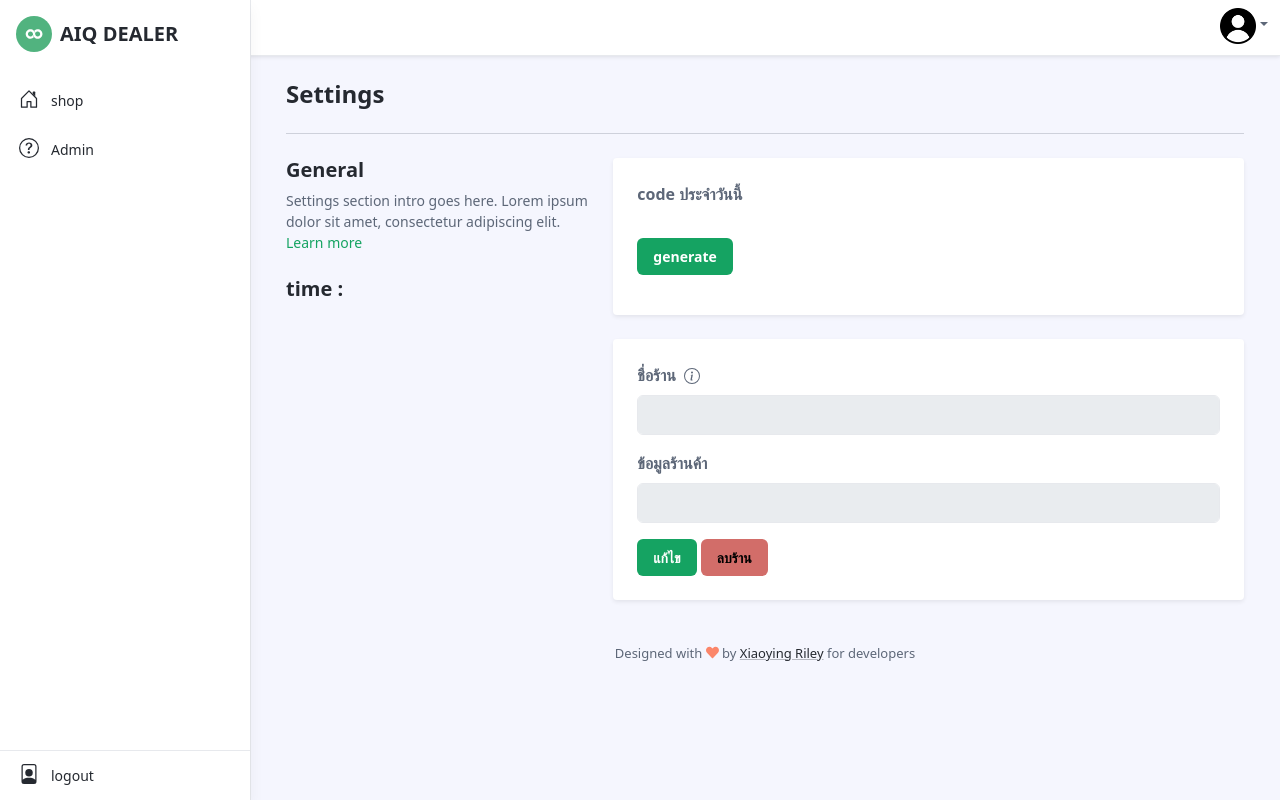
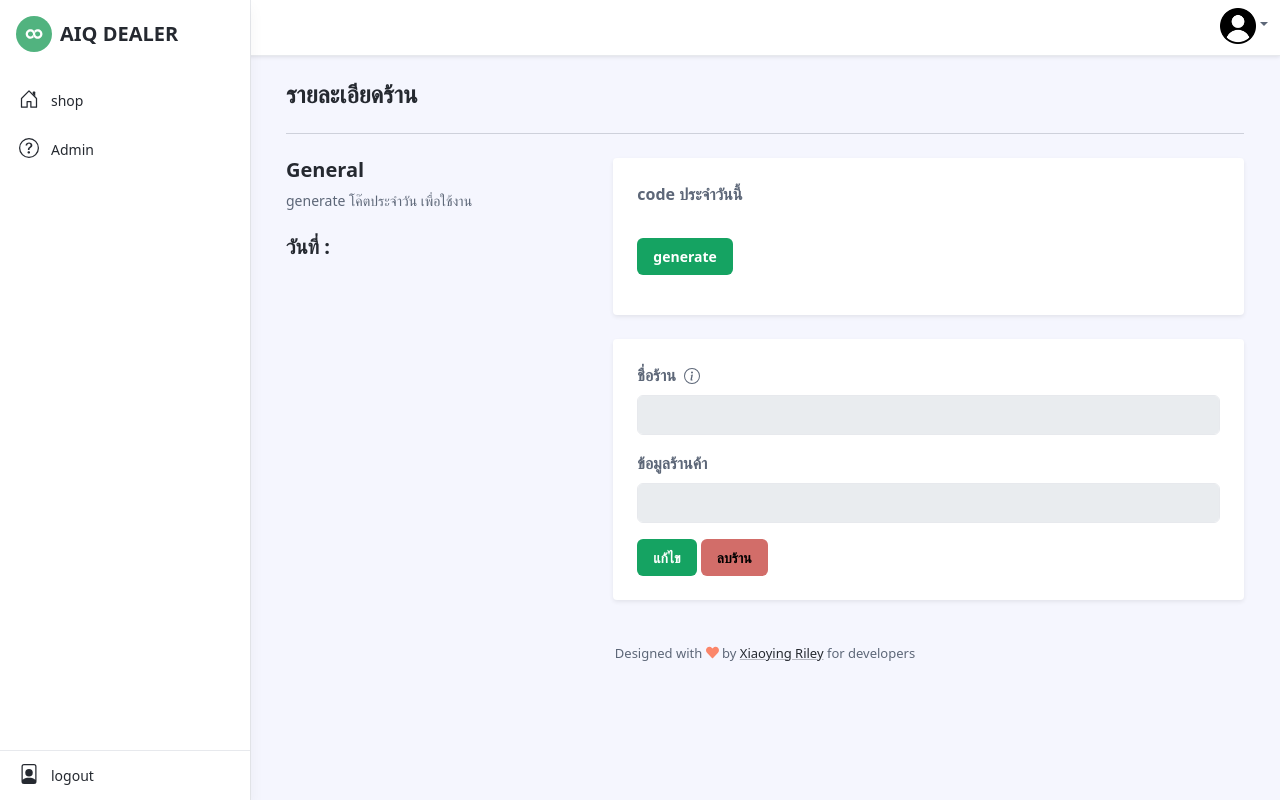
Before and after one commit to cheprad/aiqtdealer, a PHP site: page /shop_detail.php in a window 1280 px wide. Run offline with PHP 8.4, Linux system fonts and the light colour scheme; a user stored in the database is signed in; data that the repository does not hold is empty; some libraries are stand-ins or nearby versions.

Commit message:
finish!!!!!

```diff
--- a/addshop_success.php
+++ b/addshop_success.php
@@ -33,12 +33,12 @@
 
 	    <div class="app-content pt-3 p-md-3 p-lg-4">
 		    <div class="container-xl">
-			    <h1 class="app-page-title">Settings</h1>
+			    <h1 class="app-page-title">บันทึกข้อมูลสำเร็จ</h1>
 			    <hr class="mb-4">
                 <div class="row g-4 settings-section">
 	                <div class="col-12 col-md-4">
 		                <h3 class="section-title">General</h3>
-		                <div class="section-intro">Settings section intro goes here. Lorem ipsum dolor sit amet, consectetur adipiscing elit. <a href="help.html">Learn more</a></div>
+		                <div class="section-intro">บันทึกข้อมูลสำเร็จ กดปุ่ม home เพื่อกลับหน้าแรก</div>
 	                </div>
 	                <div class="col-12 col-md-8">
 		                <div class="app-card app-card-settings shadow-sm p-4">
--- a/admin_user_detail_edit_db.php
+++ b/admin_user_detail_edit_db.php
@@ -51,7 +51,7 @@
                 <div class="row g-4 settings-section">
 	                <div class="col-12 col-md-4">
 		                <h3 class="section-title">General</h3>
-		                <div class="section-intro">Settings section intro goes here. Lorem ipsum dolor sit amet, consectetur adipiscing elit. <a href="help.html">Learn more</a></div>
+		                <div class="section-intro">บันทึกสำเร็จแล้ว กดปุ่ม home เพื่อกลับหน้า admin</div>
 	                </div>
 	                <div class="col-12 col-md-8">
 		                <div class="app-card app-card-settings shadow-sm p-4">
--- a/shop_delete.php
+++ b/shop_delete.php
@@ -1,5 +1,6 @@
 <?php
-session_start();
+// session_start();
+require("authen.php");
 require("connect.php");
 isset($_GET['sid'])? $sid = $_GET['sid'] : $sid = '';
 
--- a/shop_detail.php
+++ b/shop_detail.php
@@ -62,17 +62,17 @@
 
 	    <div class="app-content pt-3 p-md-3 p-lg-4">
 		    <div class="container-xl">
-			    <h1 class="app-page-title">Settings</h1>
+			    <h1 class="app-page-title">รายละเอียดร้าน</h1>
 			    <hr class="mb-4">
                 <div class="row g-4 settings-section">
 	                <div class="col-12 col-md-4">
 		                <h3 class="section-title">General</h3>
 		                <div class="section-intro">
 
-						Settings section intro goes here. Lorem ipsum dolor sit amet, consectetur adipiscing elit. <a href="help.html">Learn more</a></div>
+						generate โค๊ตประจำวัน เพื่อใช้งาน </div>
 						<br>
 						<?php
-							echo '<h3 class="section-title">time : ';
+							echo '<h3 class="section-title">วันที่ : ';
 							echo $todate ;
 							echo '</h3>';
 						?>
```
Also changed, not shown: addshop.php (+6 -3 lines), admin_user_detail_edit.php (+4 -8 lines), shop_edit.php (+5 -3 lines), shop_edit_db.php (+5 -5 lines).
